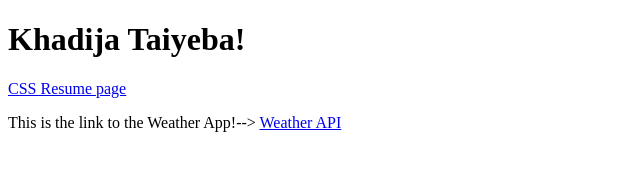
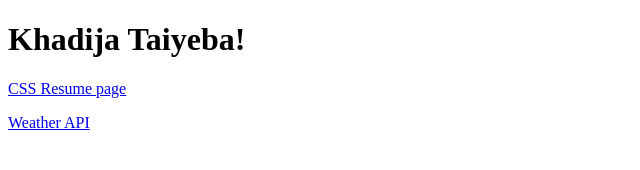
Before and after one commit to Ktaiyeba/Ktaiyeba.github.io, a plain HTML site: page index.html in a window 1280 px wide. Shown: the whole page, without its empty margins (0-640 px from the left). Drawn offline with Linux system fonts and the light colour scheme.

Commit message:
Update index.html

```diff
--- a/index.html
+++ b/index.html
@@ -11,7 +11,6 @@
     </p>
 
     <p>
-      This is the link to the Weather App!-->
       <a href="https://Ktaiyeba.github.io/weather-api/weather/weatherapp.html"
         >Weather API</a
       >
```
